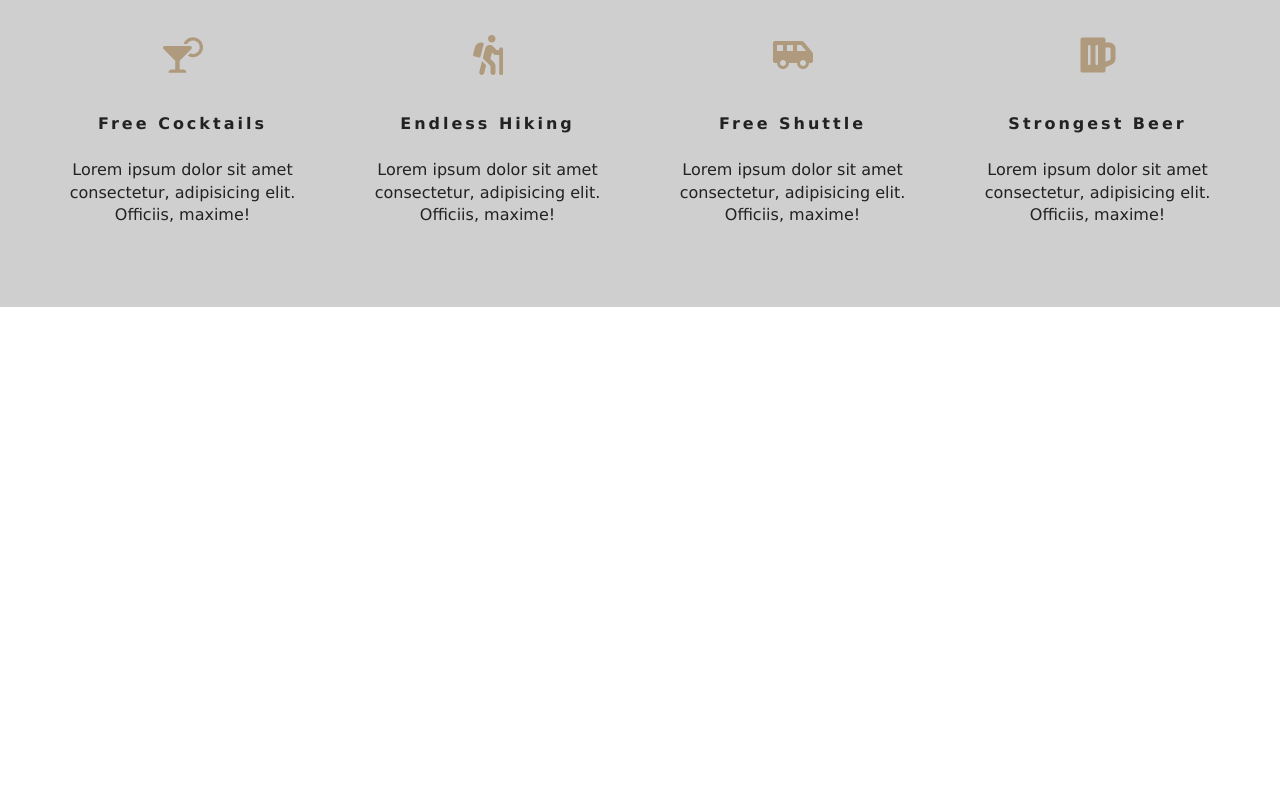
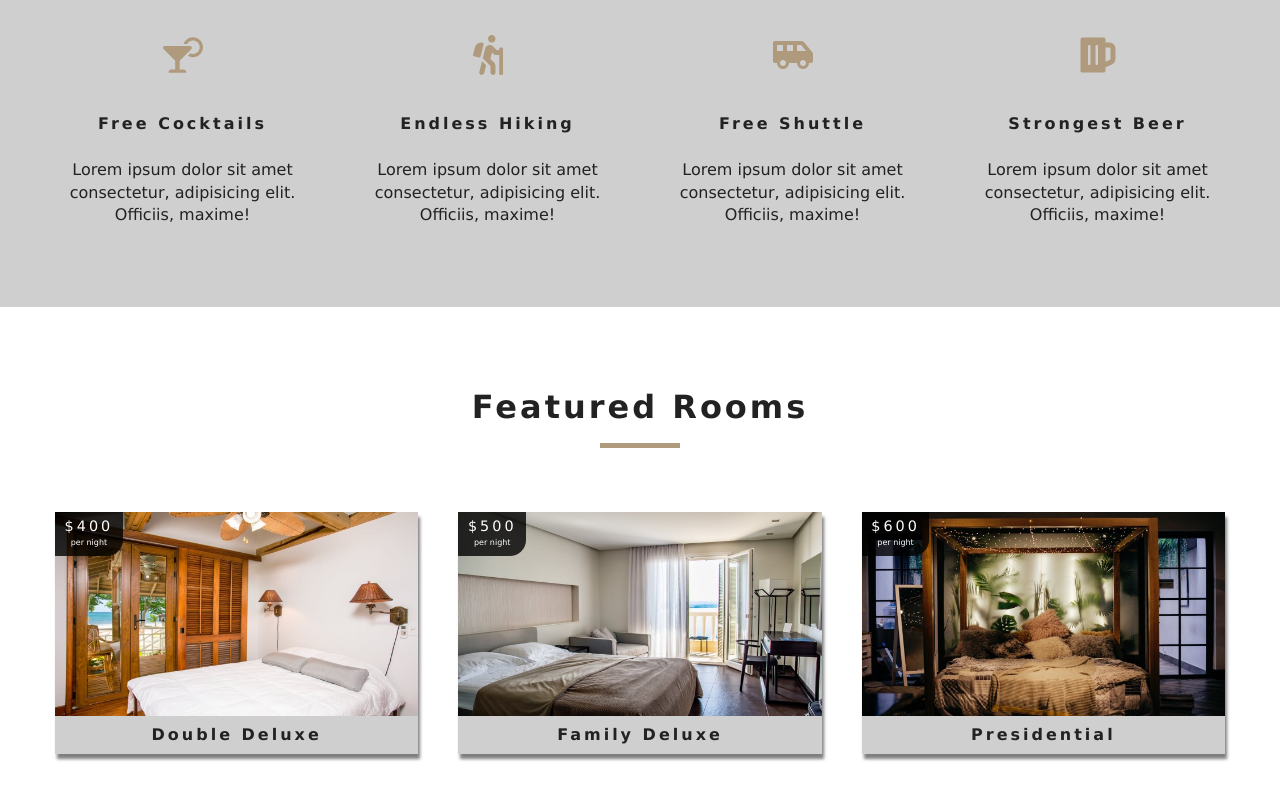
Before and after one commit to smishra11/React-Beach-Resort, a React (Create React App) app: page / in a window 1280 px wide. Shown: the part 972-1772 px from the top of the page. Before the commit the page ends 1279 px from the top, so only its background shows below. Built offline with nearby package versions, Linux system fonts and the light colour scheme.

Commit message:
Added code for FEATURED ROOM and also added styling..

```diff
--- /dev/null
+++ b/src/components/FeaturedRooms.js
@@ -0,0 +1,25 @@
+import React, { Component } from 'react'
+import {RoomContext } from '../context';
+import Loading from './Loading';
+import Room from './Room';
+import Title from './Title';
+
+class FeaturedRooms extends Component {
+  static contextType = RoomContext;
+  render() {
+    let {loading , featuredRooms: rooms} = this.context;
+      rooms = rooms.map(room => {
+        return <Room key={room.id} room={room} />
+      })
+    return(
+      <section className="featured-rooms">
+        <Title title="featured rooms" />
+        <div className="featured-rooms-center">
+          {loading ? <Loading /> : rooms}
+        </div>
+      </section>
+    );
+  }
+}
+
+export default FeaturedRooms;
--- /dev/null
+++ b/src/components/Loading.js
@@ -0,0 +1,13 @@
+import React from 'react';
+import loadingGit from '../images/gif/loading-arrow.gif';
+
+function Loading() {
+  return (
+    <div className="loading">
+      <h4>rooms data loading...</h4>
+      <img src={loadingGit} alt="" />
+    </div>
+  )
+}
+
+export default Loading;
--- /dev/null
+++ b/src/components/Room.js
@@ -0,0 +1,34 @@
+import React from 'react';
+import { Link } from 'react-router-dom';
+import defaultImg from '../images/room-1.jpeg';
+import PropTypes from 'prop-types';
+
+const Room = ({room}) => {
+  const {name,slug,images,price} = room;
+  return (
+    <article className="room">
+      <div className="img-container">
+        <img src={images[0] || defaultImg} alt="single room" />
+        <div className="price-top">
+          <h6>${price}</h6>
+          <p>per night</p>
+        </div>
+        <Link to={`/rooms/${slug}`} className="btn-primary room-link">
+          Features
+        </Link>
+      </div>
+      <p className="room-info">{name}</p>
+    </article>
+  )
+}
+
+Room.propTypes = {
+  room: PropTypes.shape({
+    name:PropTypes.string.isRequired,
+    slug:PropTypes.string.isRequired,
+    images:PropTypes.arrayOf(PropTypes.string).isRequired,
+    price:PropTypes.number.isRequired
+  })
+}
+
+export default Room;
--- /dev/null
+++ b/src/context.js
@@ -0,0 +1,49 @@
+import React, { Component } from 'react'
+import items from './data';
+
+const RoomContext = React.createContext();
+// <RoomContext.provider value={'hello}
+class RoomProvider extends Component {
+  state = {
+    rooms:[],
+    sortedRooms:[],
+    featuredRooms:[],
+    loading:true
+  };
+  //getData
+  componentDidMount() {
+    let rooms = this.formatData(items);
+    let featuredRooms = rooms.filter(room => room.featured ===true);
+    this.setState({
+      rooms,
+      featuredRooms,
+      sortedRooms: rooms,
+      loading: false
+    })
+  }
+
+  formatData(items) {
+    let tempItems = items.map(item => {
+      let id = item.sys.id;
+      let images = item.fields.images.map(image => image.fields.file.url);
+
+      let room = {...item.fields,images,id}
+      return room;
+    });
+    return tempItems;
+  }
+
+
+
+  render() {
+    return(
+      <RoomContext.Provider value={{...this.state}}>
+        {this.props.children}
+      </RoomContext.Provider>
+    );
+  }
+}
+
+const RoomConsumer = RoomContext.Consumer;
+
+export { RoomProvider, RoomConsumer, RoomContext };
--- a/src/index.js
+++ b/src/index.js
@@ -4,11 +4,14 @@
 import {BrowserRouter as Router} from 'react-router-dom';
 import App from './App';
 import * as serviceWorker from './serviceWorker';
+import {RoomProvider} from './context';
 
 ReactDOM.render(
-  <Router>
-    <App />
-  </Router>,
+  <RoomProvider>
+    <Router>
+      <App />
+    </Router>
+  </RoomProvider>,
   document.getElementById('root')
 );
 
--- a/src/pages/Home.js
+++ b/src/pages/Home.js
@@ -3,6 +3,7 @@
 import Banner from '../components/Banner';
 import {Link} from 'react-router-dom';
 import Services from '../components/Services';
+import FeaturedRooms from '../components/FeaturedRooms';
 
 const Home = () => {
   return(
@@ -15,6 +16,7 @@
         </Banner>
       </Hero>
       <Services />
+      <FeaturedRooms />
     </React.Fragment>
   )
 }
```
